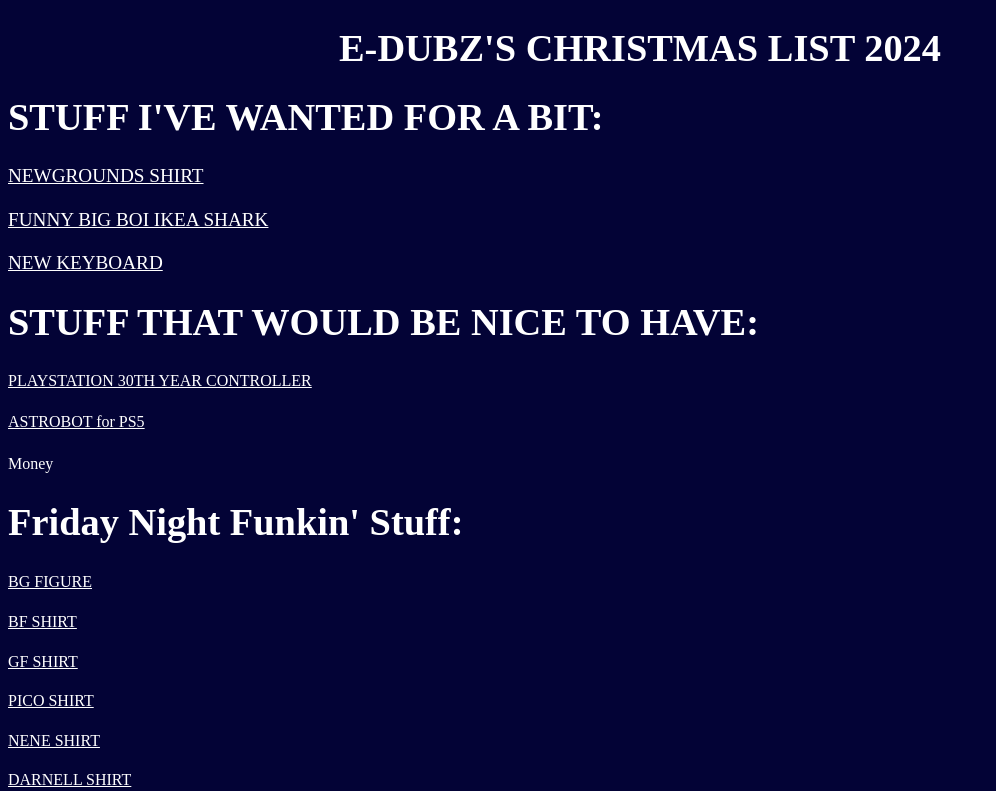
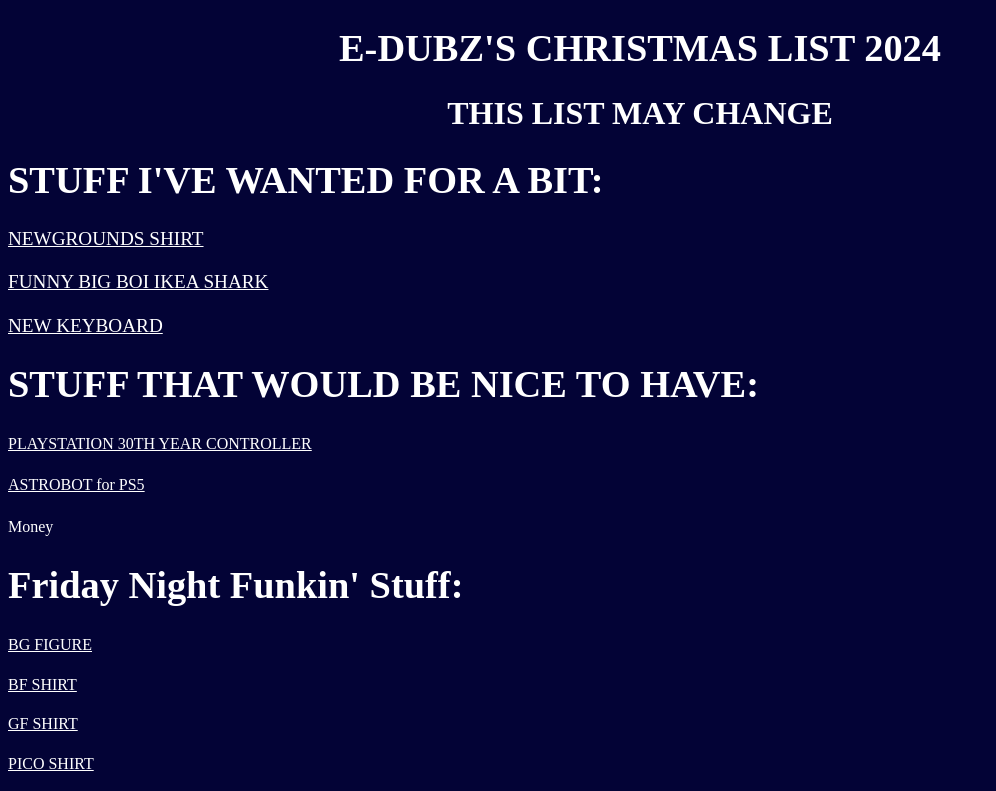
Before and after one commit to EDubzNG/EDubzNG.github.io, a plain HTML site: page index.html in a window 1280 px wide. Shown: the top 791 px of the page, without its empty margins (0-996 px from the left). Drawn offline with Linux system fonts and the light colour scheme.

Commit message:
WARNING THIS LIST MAY CHANGE

```diff
--- a/index.html
+++ b/index.html
@@ -8,6 +8,7 @@
 </head>
 <body>
     <big><h1 class="biggHeader">E-DUBZ'S CHRISTMAS LIST 2024</h1></big>
+    <h1 class="biggHeader">THIS LIST MAY CHANGE</h1>
     <big><h1 class="stuffWantedText">STUFF I'VE WANTED FOR A BIT:</h1></big>
     <big><a class="stuffWantedText" href="https://sharkrobot.com/products/newgrounds-logo?variant=11424345989">NEWGROUNDS SHIRT</a></big>
     <h1>   </h1>
```
